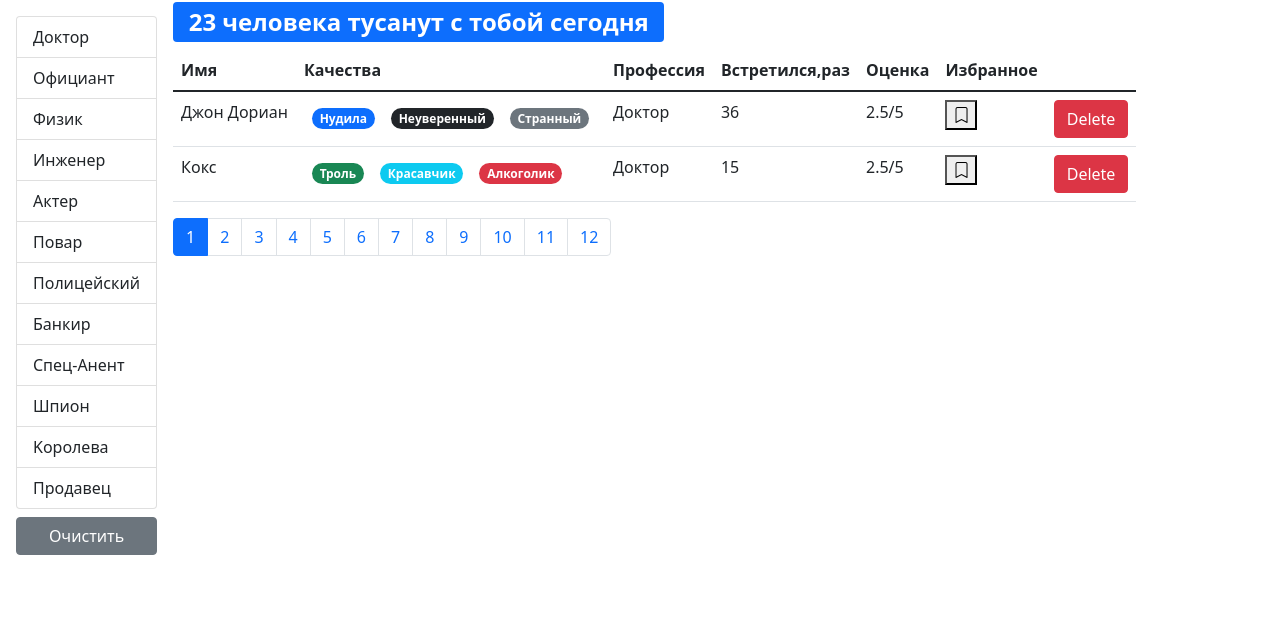
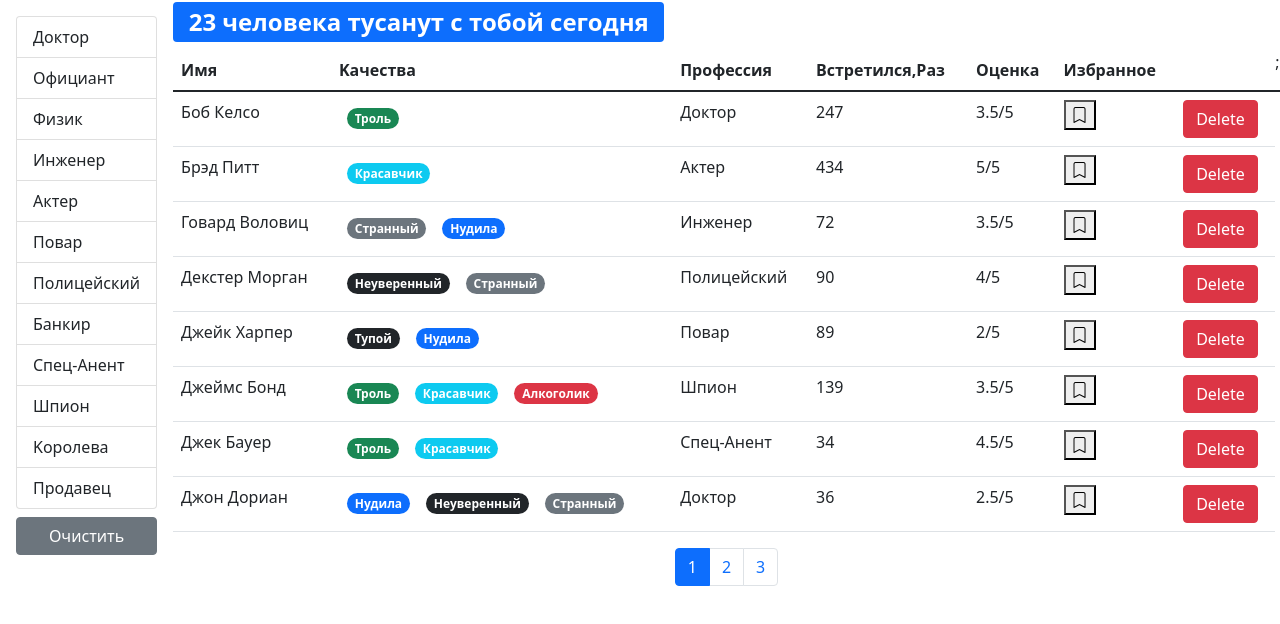
Before and after one commit to Yaroslav1992-v/fast-company, a React app: page / in a window 1280 px wide. Built offline with nearby package versions, Linux system fonts and the light colour scheme.

Commit message:
fixed problems

```diff
--- a/src/api/fake.api/professions.api.js
+++ b/src/api/fake.api/professions.api.js
@@ -28,7 +28,7 @@ export const professions = [
 ];
 const fetchAll = () =>
     new Promise((resolve) => {
-        window.setTimeout(function() {
+        window.setTimeout(function () {
             resolve(professionsObject);
         }, 2000);
     });
--- a/src/api/fake.api/user.api.js
+++ b/src/api/fake.api/user.api.js
@@ -223,7 +223,7 @@ const users = [
 
 const fetchAll = () =>
     new Promise((resolve) => {
-        window.setTimeout(function() {
+        window.setTimeout(function () {
             resolve(users);
         }, 2000);
     });
--- a/src/components/searchStatus.jsx
+++ b/src/components/searchStatus.jsx
@@ -1,5 +1,5 @@
 import React from "react";
-const renderPhrase = (number) => {
+const renderPhrase = (number, check) => {
     const num = number % 10;
     const bool = number > 11 && number < 15;
     const hangOut =
@@ -7,9 +7,9 @@ const renderPhrase = (number) => {
     const phrase =
         number > 0
             ? ` ${hangOut}  с тобой сегодня`
-            : " никто не тусанет с тобой";
+            : !check ? "Загрузка..." : " никто не тусанет с тобой";
     let hangOutClass = "badge ";
-    hangOutClass += number > 0 ? "bg-primary" : "bg-danger";
+    hangOutClass += !check ? "bg-secondary" : number > 0 ? "bg-primary" : "bg-danger";
     return (
         <span className={hangOutClass}>
             {number > 0 ? number : ""}
--- /dev/null
+++ b/src/components/tableHeader.jsx
@@ -0,0 +1,30 @@
+import React from "react";
+import PropTypes from "prop-types";
+const TableHeader = ({ onSort, selectedSort, columns }) => {
+    const handleSort = (item) => {
+        if (selectedSort.iter === item) {
+            onSort({
+                ...selectedSort,
+                order: selectedSort.order === "asc" ? "desc" : "asc"
+            });
+        } else {
+            onSort({ iter: item, order: "asc" });
+        }
+    };
+    return (
+        <thead><tr>{Object.keys(columns).map((column) => (
+            <th
+                key={column}
+                onClick={columns[column].iter ? () => handleSort(columns[column].iter) : undefined}
+                scope="col"
+            >{columns[column].name}
+            </th>))};</tr>
+        </thead >
+    );
+};
+TableHeader.propTypes = {
+    onSort: PropTypes.func.isRequired,
+    selectedSort: PropTypes.object.isRequired,
+    columns: PropTypes.object.isRequired
+};
+export default TableHeader;
--- a/src/components/users.jsx
+++ b/src/components/users.jsx
@@ -1,16 +1,18 @@
 import React, { useState, useEffect } from "react";
 import Pagination from "./pagination";
-import User from "./user";
 import { paginate } from "./utils/paginate";
 import PropTypes from "prop-types";
 import api from "../api";
 import GroupList from "./utils/groupList";
 import searchStatus from "./searchStatus";
+import UserTable from "./usersTable";
+import _ from "lodash";
 const Users = (user) => {
     const { people, handleDelete, handleBookMark } = user;
     const [professions, setProfession] = useState();
     const [selectedProf, setSelectedProf] = useState();
-    const pageSize = 2;
+    const [sortBy, setSortBy] = useState({ iter: "name", order: "asc" });
+    const pageSize = 8;
     useEffect(() => {
         api.professions.fetchAll().then((data) => setProfession(data));
     });
@@ -21,11 +23,16 @@ const Users = (user) => {
     const handlePageChange = (pageIndex) => {
         setCurrentPage(pageIndex);
     };
+    const handleSort = (item) => {
+        setSortBy(item);
+    };
+
     const filteredUsers = selectedProf
         ? people.filter((user) => user.profession.name === selectedProf.name)
         : people;
     const count = filteredUsers.length;
-    const userCrop = paginate(filteredUsers, currentPage, pageSize);
+    const sortedUsers = _.orderBy(filteredUsers, [sortBy.iter], [sortBy.order]);
+    const userCrop = paginate(sortedUsers, currentPage, pageSize);
     const clearFilter = () => {
         setSelectedProf();
     };
@@ -55,34 +62,18 @@ const Users = (user) => {
                     </button>
                 </div>
             )}
-            <div className="d-flex flex-column">
-                <h2>{searchStatus(count)}</h2>
+            <div className="d-flex flex-column w-100">
+                <h2>{searchStatus(count, professions)}</h2>
                 {count > 0 && (
-                    <table className="table">
-                        <thead>
-                            <tr>
-                                <th scope="col">Имя</th>
-                                <th scope="col">Качества</th>
-                                <th scope="col">Профессия</th>
-                                <th scope="col">Встретился,раз</th>
-                                <th scope="col">Оценка</th>
-                                <th scope="col">Избранное</th>
-                                <th scope="col"></th>
-                            </tr>
-                        </thead>
-                        <tbody>
-                            {userCrop.map((user) => (
-                                <User
-                                    key={user._id}
-                                    {...user}
-                                    handleDelete={handleDelete}
-                                    handleBookMark={handleBookMark}
-                                ></User>
-                            ))}
-                        </tbody>
-                    </table>
+                    <UserTable
+                        users={userCrop}
+                        handleDelete={handleDelete}
+                        handleBookMark={handleBookMark}
+                        onSort={handleSort}
+                        selectedSort={sortBy}
+                    ></UserTable>
                 )}
-                <div className="d-flex jystify-content-center">
+                <div className="d-flex justify-content-center">
                     <Pagination
                         itemsCount={count}
                         pageSize={pageSize}
--- /dev/null
+++ b/src/components/usersTable.jsx
@@ -0,0 +1,42 @@
+import React from "react";
+import PropTypes from "prop-types";
+import User from "./user";
+import TableHeader from "./tableHeader";
+const UserTable = (userCrop) => {
+    const { users, handleDelete, handleBookMark, onSort, selectedSort } =
+        userCrop;
+    const columns = {
+        name: { iter: "name", name: "Имя" },
+        qualities: { name: "Kачества" },
+        professions: { iter: "profession.name", name: "Профессия" },
+        completedMeetings: {
+            iter: "completedMeetings",
+            name: "Встретился,Раз"
+        },
+        rate: { iter: "rate", name: "Оценка" },
+        bookmark: { iter: "bookMark", name: "Избранное" },
+        delete: {}
+    };
+    return (
+        <table className="table">
+            <TableHeader {...{ onSort, selectedSort, columns }} />
+            <tbody>
+                {users.map((user) => (
+                    <User
+                        key={user._id}
+                        {...user}
+                        handleDelete={handleDelete}
+                        handleBookMark={handleBookMark}
+                    ></User>
+                ))}
+            </tbody>
+        </table>
+    );
+};
+
+UserTable.protoTypes = {
+    users: PropTypes.oneOfType([PropTypes.object, PropTypes.array]),
+    onSort: PropTypes.func.isRequired,
+    currentSort: PropTypes.object.isRequired
+};
+export default UserTable;
```
Also changed, not shown: .eslintrc.js.
